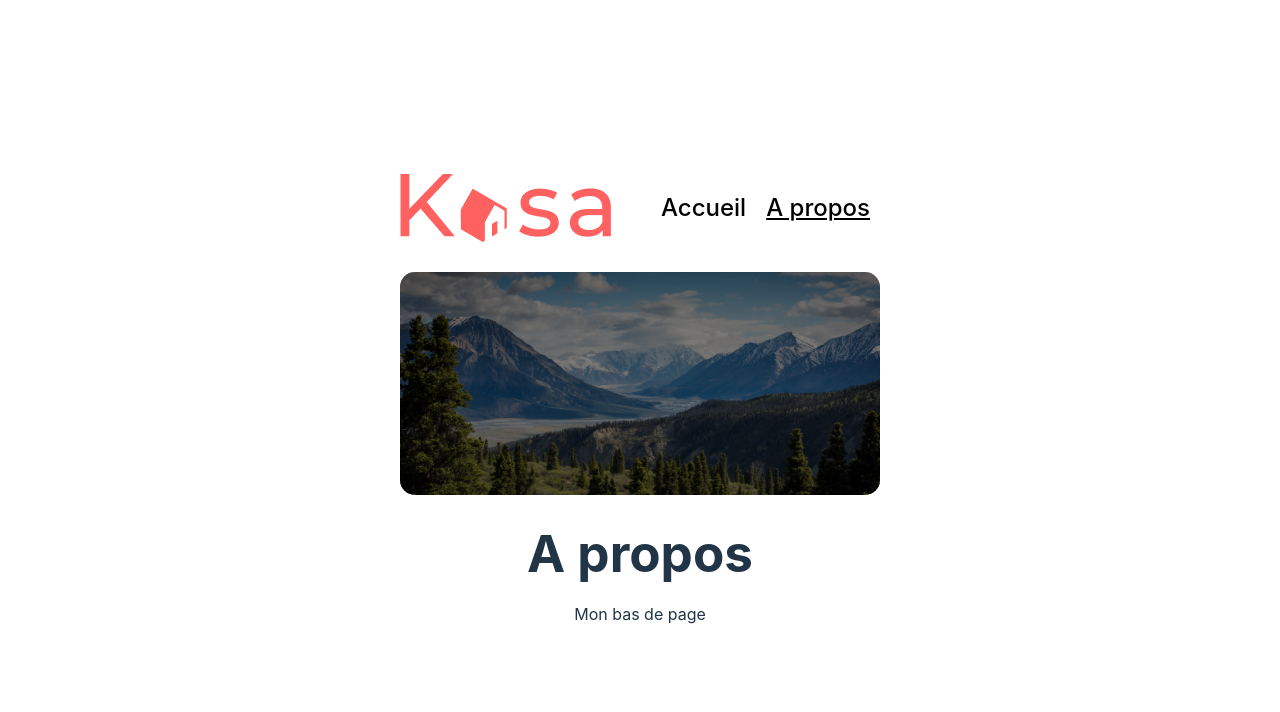
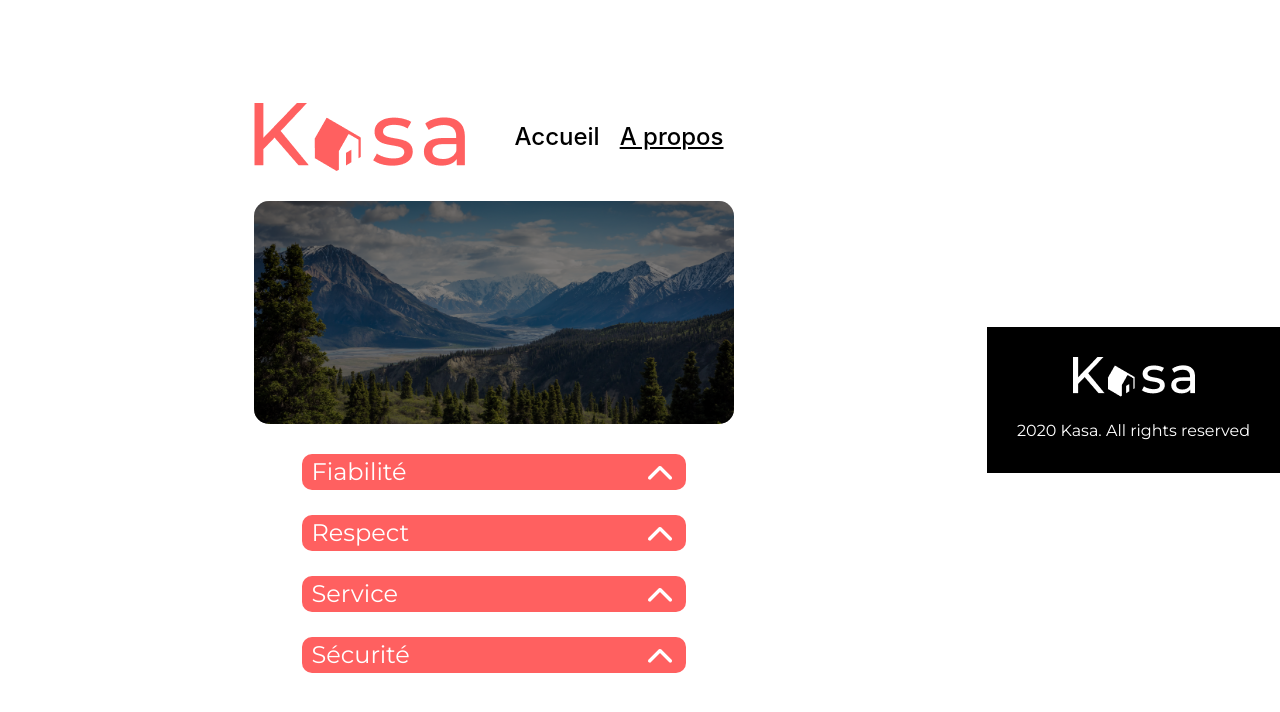
Before and after one commit to davidytruc/P05_Kasa, a React (Vite) app: page /apropos in a window 1280 px wide. Shown: the top 712 px of the page. Built offline with nearby package versions, Linux system fonts and the light colour scheme; the HTML template or start-up script is replaced by a standard one.

Commit message:
logement 8 bas de page

```diff
--- a/index.html
+++ b/index.html
@@ -10,6 +10,10 @@
 
   <body>
     <div id="root"></div>
+    <footer>
+      <img alt="Logo footer" src="../src/assets/images/logo_footer.png" >
+      <p>2020 Kasa. All rights reserved</p>
+    </footer>
     <script type="module" src="/src/main.jsx"></script>
   </body>
 
--- a/src/App.jsx
+++ b/src/App.jsx
@@ -3,7 +3,6 @@
 import Navigation from "./composants/Navigation"
 import Accueil from "./pages/accueil/Accueil"
 import Apropos from "./pages/apropos/Apropos"
-import Footer from "./composants/footer"
 import Detail from "./composants/Detail.jsx"
 
 function App() {
@@ -16,7 +15,6 @@
         <Route path="/apropos" element={<Apropos />} />
         <Route path="/logement/:id" element={<Detail />} />
       </Routes>
-      <Footer />
       </BrowserRouter>
     </>
   )
--- a/src/composants/Description.jsx
+++ b/src/composants/Description.jsx
@@ -8,7 +8,7 @@
 
     return (
         <div className="descriptiondetail">
-            <Entete alt="Description" bandeau={bandeau} setIsOpen={setIsOpen} isOpen={isOpen} />
+            <Entete entete="entete" alt="Description" bandeau={bandeau} setIsOpen={setIsOpen} isOpen={isOpen} />
             {isOpen && <div className="rolling">{log_desc}</div>}
         </div>
     )
--- a/src/composants/Entete.jsx
+++ b/src/composants/Entete.jsx
@@ -2,10 +2,10 @@
 
 import arrow from '../assets/images/arrow.png'
 
-export default function Entete ({ bandeau, alt, setIsOpen, isOpen }) {
+export default function Entete ({ entete, bandeau, alt, setIsOpen, isOpen }) {
 
     return (
-        <div className="entete">
+        <div className={entete}>
             <p>{bandeau}</p>
             <img
                 alt={alt}
@@ -13,6 +13,6 @@
                 className={`arrow ${isOpen ? "rotate" : ""}`}
                 onClick={() => setIsOpen(!isOpen)}
             />
-</div>
+        </div>
     )
 }
--- a/src/composants/Equipements.jsx
+++ b/src/composants/Equipements.jsx
@@ -8,7 +8,7 @@
 
     return (
         <div className="descriptiondetail">
-          <Entete alt="Equipements" bandeau={bandeau} setIsOpen={setIsOpen} isOpen={isOpen} />
+          <Entete entete="entete" alt="Equipements" bandeau={bandeau} setIsOpen={setIsOpen} isOpen={isOpen} />
           {isOpen &&
             <ul  className="rolling">
               {log_equi.map ( equipement =>
--- a/src/composants/Footer.jsx
+++ /dev/null
@@ -1,7 +0,0 @@
-export default function Footer() {
-    return (
-        <footer>
-            <p>Mon bas de page</p>
-        </footer>
-    )
-}
--- a/src/pages/apropos/Apropos.jsx
+++ b/src/pages/apropos/Apropos.jsx
@@ -1,11 +1,32 @@
 import Banner from "../../composants/Banner"
 import banner_apropos from '../../assets/images/banner_apropos.png'
+import { useState } from "react"
+import Entete from "../../composants/Entete.jsx"
 
 export default function Apropos() {
+    const [isOpen1, setIsOpen1] = useState(false)
+    const [isOpen2, setIsOpen2] = useState(false)
+    const [isOpen3, setIsOpen3] = useState(false)
+    const [isOpen4, setIsOpen4] = useState(false)
+
     return (
         <div className="conteneur">
             <Banner imageUrl={banner_apropos} />
-            <h1>A propos</h1>
+            <div className="apropos">
+                <Entete entete="listeapropos" alt="Fiabilité" bandeau="Fiabilité" setIsOpen={setIsOpen1} isOpen={isOpen1} />
+                {isOpen1 && <div className="rolling">Les annonces postées sur Kasa garantissent une fiabilité totale.
+                    Les photos sont conformes aux logements, et toutes les informations sont régulièrement vérifiées par nos équipes.</div>}
+                <Entete entete="listeapropos" alt="Respect" bandeau="Respect" setIsOpen={setIsOpen2} isOpen={isOpen2} />
+                {isOpen2 && <div className="rolling">La bienveillance fait partie des valeurs fondatrices de Kasa.
+                    Tout comportement discriminatoire ou de perturbation du voisinage entraînera une exclusion de notre plateforme.</div>}
+                <Entete entete="listeapropos" alt="Service" bandeau="Service" setIsOpen={setIsOpen3} isOpen={isOpen3} />
+                {isOpen3 && <div className="rolling">La qualité du service est au coeur de notre engagement chez Kasa.
+                    Nous veillons à ce que chaque intéraction, que ce soit avec nos hôtes ou nos locataires, soit empreinte de respect et de bienveillance.</div>}
+                <Entete entete="listeapropos" alt="Sécurité" bandeau="Sécurité" setIsOpen={setIsOpen4} isOpen={isOpen4} />
+                {isOpen4 && <div className="rolling">La sécurité est la priorité de Kasa. Aussi bien pour nos hôtes que pour les voyageurs, chaque logement correspond aux
+                    critères de sécurité établis par nos services. En laissant une note aussi bien à l&apos;hôte qu&apos;au locataire, cela permet à nos équipes de vérifier
+                    que les standards sont bien respectés. Nous organisons également des ateliers sur la sécurité domestique des hôtes.</div>}
+            </div>
         </div>
     )
 }
--- a/src/styles.scss
+++ b/src/styles.scss
@@ -1,6 +1,7 @@
 /*Variables couleurs*/
 $orange: #FF6060;
 $background-grey: #F6F6F6;
+$main-font: 'Montserrat', sans-serif;
 $px-1: 4px;
 $px-2: 8px;
 $px-3: 12px;
@@ -9,15 +10,16 @@
     margin: 0
 }
 
-#root {
-    max-width: 1240px;
-}
-
 ul {
     list-style-type: none;
 }
 
+.conteneur {
+    max-width: 1280px;
+}
+
 .navbar {
+    max-width: 1280px;;
     height: 68px;
     margin-bottom: 30px;
     display: flex;
@@ -85,7 +87,6 @@
             left: 10px;
             top: 280px;
             width: 90%;
-            background-color: rgba($orange, 0.5);
             padding: 1px 3px;
             border-radius: 2px;
             color: white;
@@ -111,7 +112,7 @@
 .titletags {
     display: flex;
     justify-content: space-between;
-    font-family: 'Montserrat', sans-serif;
+    font-family: $main-font;
     margin-bottom: 18px;
     h1 {
         margin-bottom: 8px;
@@ -165,7 +166,7 @@
 .description {
     display: flex;
     gap: 10px;
-    font-family: 'Montserrat', sans-serif;
+    font-family: $main-font;
     font-size: 24px;
     font-weight: 500;
     .descriptiondetail {
@@ -202,6 +203,40 @@
     }
 }
 
+.apropos {
+    width: 80%;
+    margin: auto;
+    font-family: $main-font;
+    .listeapropos {
+        margin-bottom: 25px;
+        display: flex;
+        align-items: center;
+        justify-content: space-between;
+        max-height: 42px;
+        border-radius: 10px;
+        padding: 0 10px;
+        color: white;
+        font-size: 24px;
+        background-color: $orange;
+        .arrow {
+            transition: transform 0.3s ease;
+            cursor: pointer;
+        }
+        .rotate {
+            transform: rotate(-180deg);
+            cursor: pointer;
+        }
+    }
+    .rolling {
+        height: 100%;
+        text-align: left;
+        padding-bottom: 25px;
+        font-size: 18px;
+        color: #333;
+        animation: fadeIn 0.9s ease-in-out;
+    }
+}
+
 @keyframes fadeIn {
     from {
       opacity: 0.2;
@@ -209,11 +244,17 @@
     }
     to {
       opacity: 1;
-      max-height: 500px; /* Ajuste selon le contenu */
+      max-height: 500px;
     }
 }
 
-
 footer {
-    margin-top: 20px;
+    background-color: black;
+    padding: 30px;
+    font-family: $main-font;
+    color: white;
+    text-align: center;
+    img {
+        margin-bottom: 15px;
+    }
 }
```
